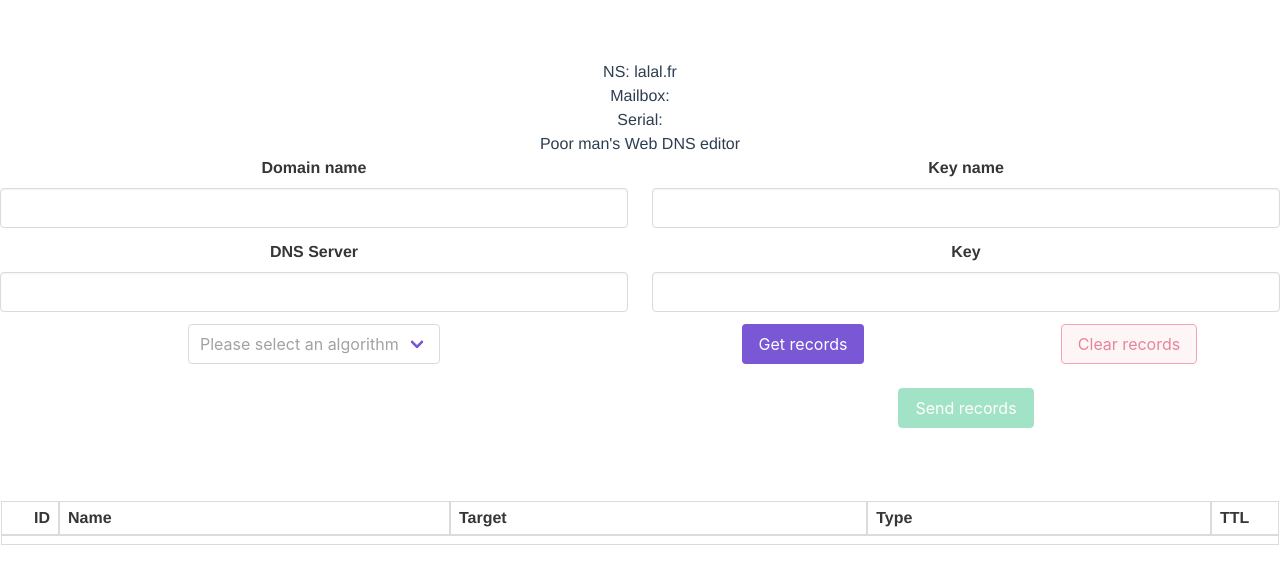
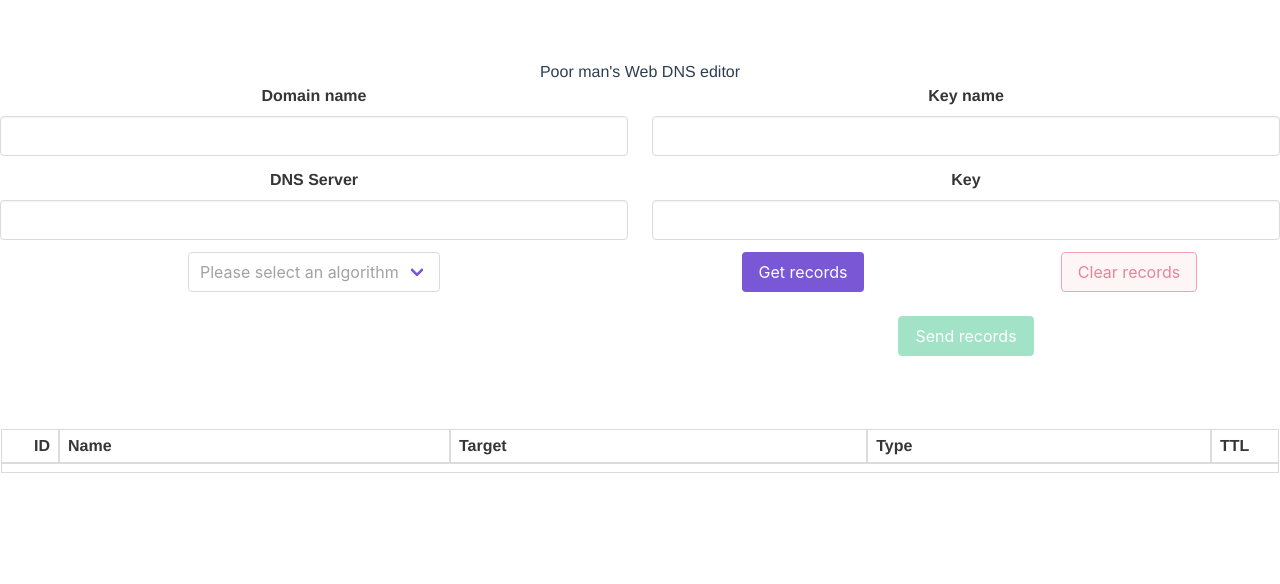
Before and after one commit to luclu7/WebDNSEditor, a Vue app: page / in a window 1280 px wide. Shown: the top 584 px of the page. Built offline with nearby package versions, Linux system fonts and the light colour scheme.

Commit message:
removed an eslint ignore message and removed a test

```diff
--- a/src/views/WebDNSEditor.vue
+++ b/src/views/WebDNSEditor.vue
@@ -1,6 +1,5 @@
 <template>
   <div>
-    <SOA n-s="lalal.fr"></SOA>
     <h1>Poor man's Web DNS editor</h1>
     <div class="columns">
       <div class="column is-half">
@@ -97,8 +96,6 @@ function transformRecordType(record) {
       return capitalizeFirstLetter(record.toLowerCase())
   }
 }
-import SOA from "@/components/SOA";
-
 export default {
   name: 'WebDNSEditor',
   methods: {
@@ -196,8 +193,7 @@ export default {
     }
   },
   components: {
-    // eslint-disable-next-line vue/no-unused-components
-    SOA
+
   },
   mounted() {
     if (localStorage.secretKey) {
```
